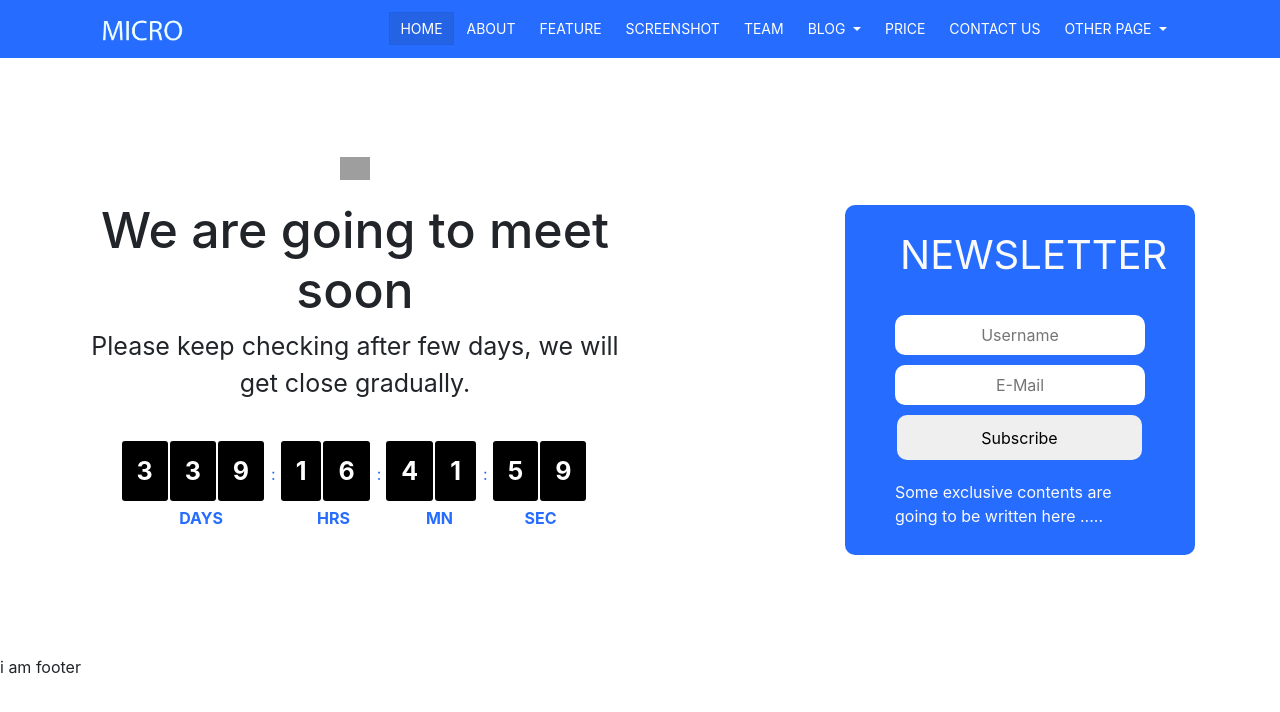
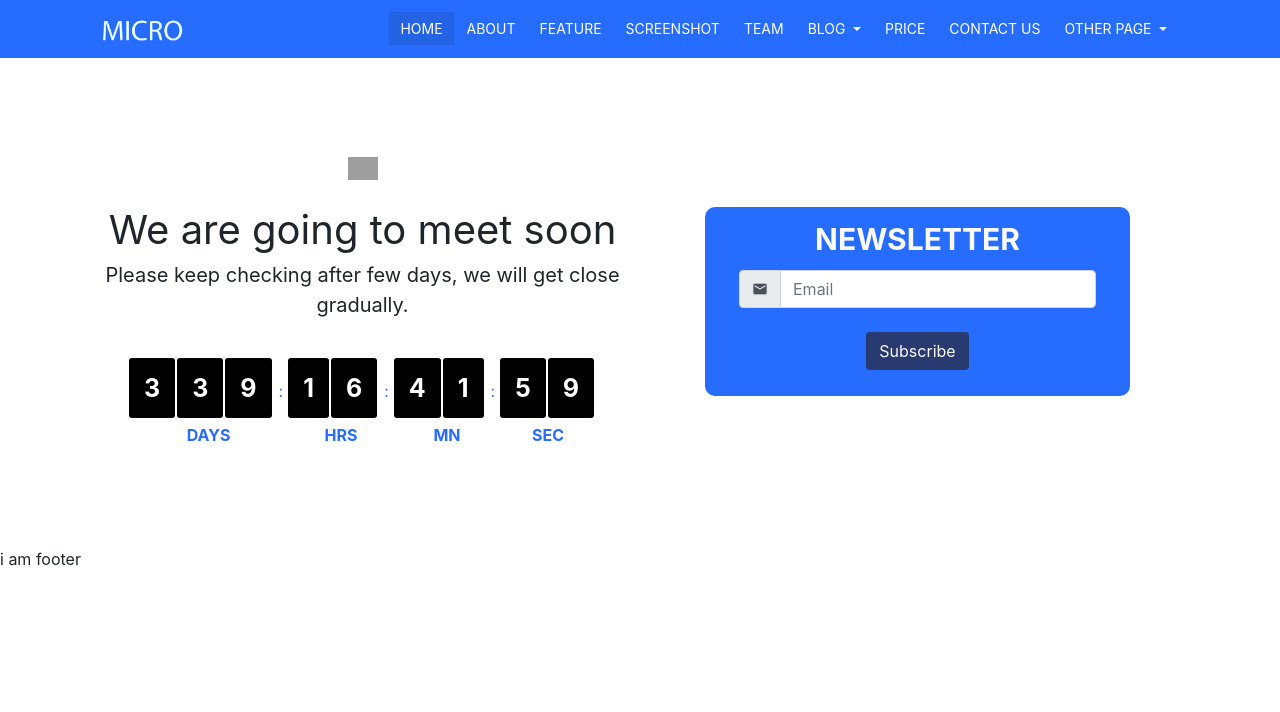
Before and after one commit to ashiqulemu/simple-theme, a Vue app: page /coming-soon in a window 1280 px wide. Shown: the top 712 px of the page. Built offline with nearby package versions, Linux system fonts and the light colour scheme; grey boxes are pictures that could not be loaded.

Commit message:
sign-in sign up forgot-password

```diff
--- a/src/assets/sass/theme.scss
+++ b/src/assets/sass/theme.scss
@@ -973,28 +973,30 @@
 //this scss codes are written for coming-soon page
 .pointed-area {
   padding: 100px 0;
+  display: flex;
+  justify-content: center;
+  align-items: center;
+  margin: 0 auto;
 
   .coming-soon-area {
     display: flex;
+    justify-content: center;
 
     .coming-soon {
       text-align: center;
 
-
-      .title-and-msg {
         img {
           width: 30px;
         }
 
-        h3 {
+        .title {
           margin-top: 20px;
-          font-size: 50px;
+          font-size: 40px;
         }
 
-        p {
-          font-size: 25px;
+        .message {
+          font-size: 20px;
         }
-      }
 
       .coming-timer {
         display: flex;
@@ -1003,7 +1005,6 @@
         margin-top: 50px;
 
         .coming-timer-div {
-          float: left;
 
           .digit {
             color: white;
@@ -1013,6 +1014,9 @@
             margin-right: 2px;
             font-weight: bold;
             font-size: 25px;
+            @media (max-width: 425px) {
+              padding: 5px;
+            }
           }
 
           .clone {
@@ -1031,46 +1035,32 @@
 
   // starting coding for news letter area
   .news-letter-area {
+    padding: 50px;
+    @media (max-width: 425px) {
+              padding: 30px 0;
+            }
+
     .news-letter {
-      float: right;
-      width: 350px;
-      height: 350px;
       border-radius: 10px;
       background-color: $primary;
-      margin-top: 50px;
+      display: flex;
+      justify-content: center;
+      align-items: center;
+      flex-direction: column;
+      padding: 10px;
+      color: $bg-primary;
 
       .newsletter-title {
-        font-size: 40px;
+        text-align: center;
+        font-size: 30px;
+        font-weight: bold;
         text-transform: uppercase;
-        margin: 20px 0 20px 55px;
       }
 
-      .form-input {
-        text-align: center;
-
-        input {
-          width: 250px;
-          height: 40px;
-          border: none;
-          border-radius: 10px;
-          color: #999999;
-          text-align: center;
-          margin-top: 10px;
-        }
-      }
-
-      button {
-        margin: 10px 0 0 52px;
-        border: none;
-        width: 245px;
-        height: 45px;
-        border-radius: 10px;
-      }
-
-      p {
+      .news-btn {
+        background: $secondary;
         color: $bg-primary;
-        width: 255px;
-        margin: 20px 0 0 50px;
+        margin: 16px 0;
       }
     }
   }
--- a/src/views/pages/coming-soon.vue
+++ b/src/views/pages/coming-soon.vue
@@ -1,14 +1,12 @@
 <template>
     <div class="container">
         <div class="row pointed-area">
-            <div class="col-md-6">
+            <div class="col-lg-6  col-xs-12">
                 <div class="coming-soon-area">
                     <div class="coming-soon">
-                        <div class="title-and-msg">
-                            <img src="https://www.freeiconspng.com/uploads/flame-logo-png-30.png" alt="">
-                            <h3>We are going to meet soon</h3>
-                            <p>Please keep checking after few days, we will get close gradually.</p>
-                        </div>
+                        <img src="https://www.freeiconspng.com/uploads/flame-logo-png-30.png" alt="">
+                        <div class="title">We are going to meet soon</div>
+                        <div class="message">Please keep checking after few days, we will get close gradually.</div>
                         <div class="coming-timer">
                             <!--days-->
                             <div class="coming-timer-div">
@@ -37,20 +35,25 @@
                     </div>
                 </div>
             </div>
-            <div class="col-md-6">
+            <div class="col-lg-6 col-xs-12">
                 <div class="news-letter-area">
                     <div class="news-letter">
-                        <p class="newsletter-title">NewsLetter</p>
-                        <form>
-                            <div class="form-input">
-                                <input v-model="username" placeholder="Username">
+                        <div class="newsletter-title">NewsLetter</div>
+                        <div class="input-group flex-nowrap px-4 my-2">
+                            <div class="input-group-prepend">
+                                <span class="input-group-text">
+                                    <i class="mdi mdi-email"></i>
+                                </span>
                             </div>
-                            <div class="form-input">
-                                <input type="email" v-model="email" placeholder="E-Mail">
-                            </div>
-                            <button>Subscribe</button>
-                            <p>Some exclusive contents are going to be written here .....</p>
-                        </form>
+                            <input type="text"
+                                   class="form-control"
+                                   placeholder="Email"
+                                   aria-label="Email">
+                        </div>
+                        <button type="button"
+                                class="btn news-btn">Subscribe
+                        </button>
+
                     </div>
                 </div>
             </div>
```
